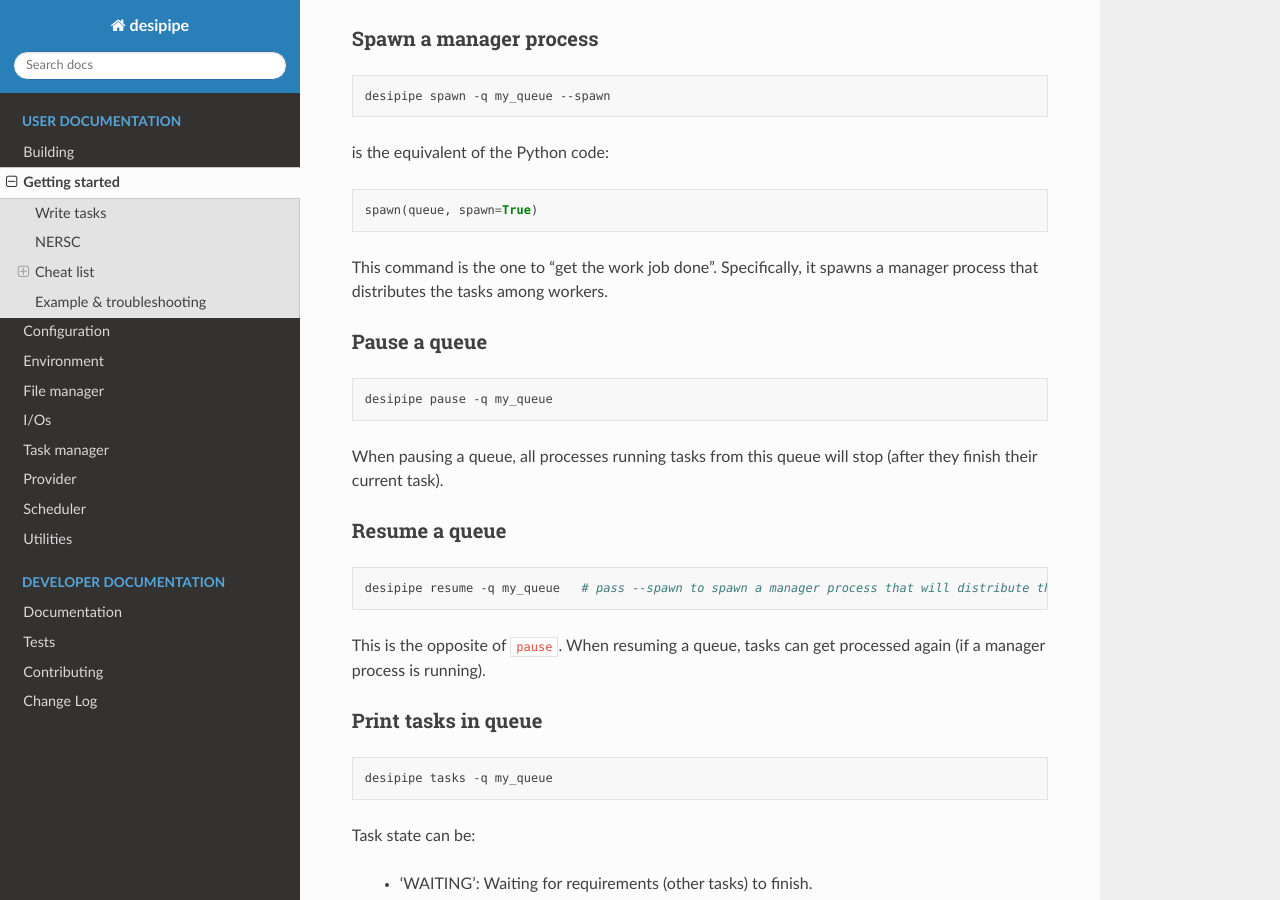
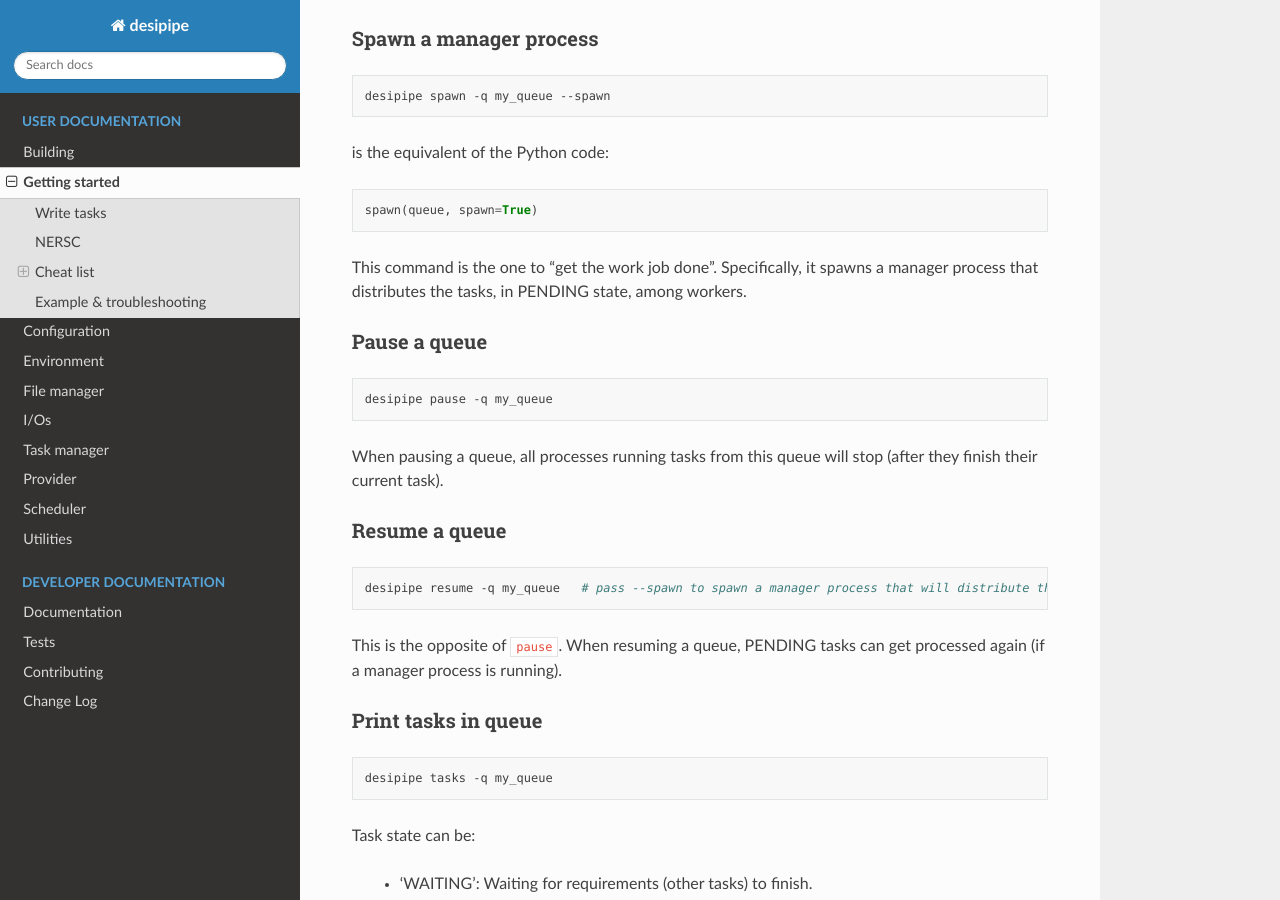
Before and after one commit to hsimonfroy/desipipe, a Sphinx documentation site: the page built from doc/user/getting_started.rst, in a window 1280 px wide and 900 px high, scrolled down 3056 px. Built offline with Sphinx 7.4.7 and the Read the Docs theme 2.0.0, drawn with Linux system fonts in a browser that asks for light colours; some of the changed text lies outside the part shown.

Commit message:
improve doc

```diff
--- a/doc/user/getting_started.rst
+++ b/doc/user/getting_started.rst
@@ -94,7 +94,7 @@
 Running the script above will write a :class:`desipipe.Queue` on disk, with name 'test', in the directory ``_tests``
 (by default, it is ``${HOME}/.desipipe/queues/${USERNAME}/``).
 
-Now, we can spawn a manager process that will run the above tasks, following the specifications of the task managers.
+Now, we can spawn a manager process that will run the above tasks (in PENDING state), following the specifications of the task managers.
 
 
 .. code-block:: python
@@ -174,7 +174,7 @@
   spawn(queue, spawn=True)
 
 This command is the one to "get the work job done".
-Specifically, it spawns a manager process that distributes the tasks among workers.
+Specifically, it spawns a manager process that distributes the tasks, in PENDING state, among workers.
 
 Pause a queue
 ~~~~~~~~~~~~~
@@ -192,7 +192,7 @@
 
   desipipe resume -q my_queue   # pass --spawn to spawn a manager process that will distribute the tasks among workers
 
-This is the opposite of ``pause``. When resuming a queue, tasks can get processed again (if a manager process is running).
+This is the opposite of ``pause``. When resuming a queue, PENDING tasks can get processed again (if a manager process is running).
 
 Print tasks in queue
 ~~~~~~~~~~~~~~~~~~~~
```
